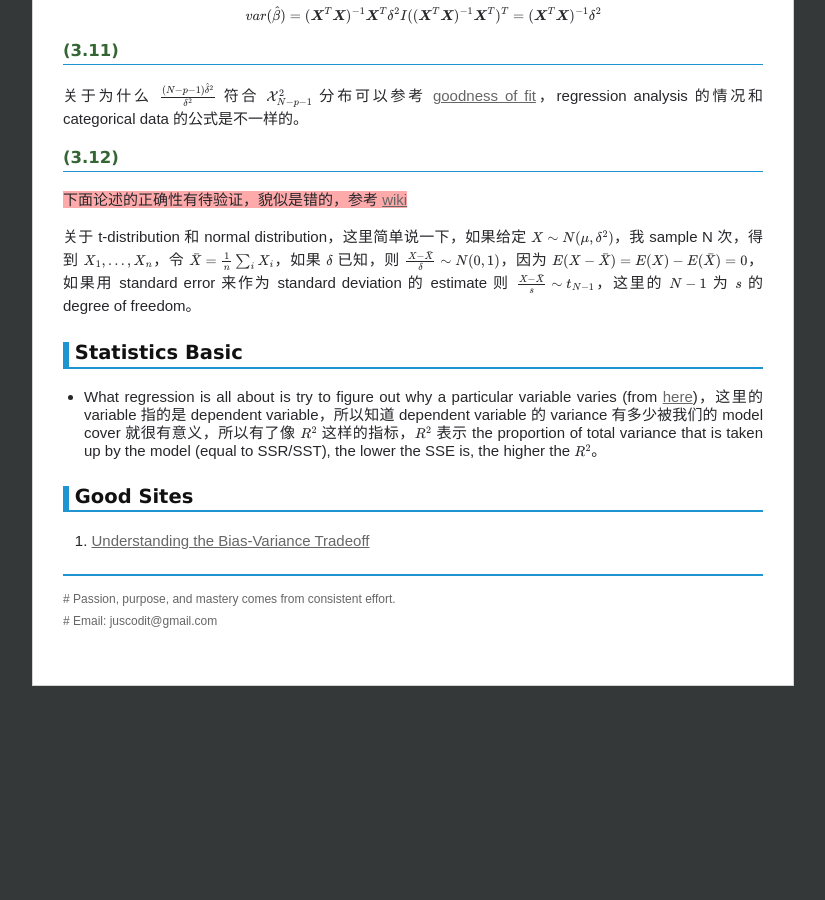
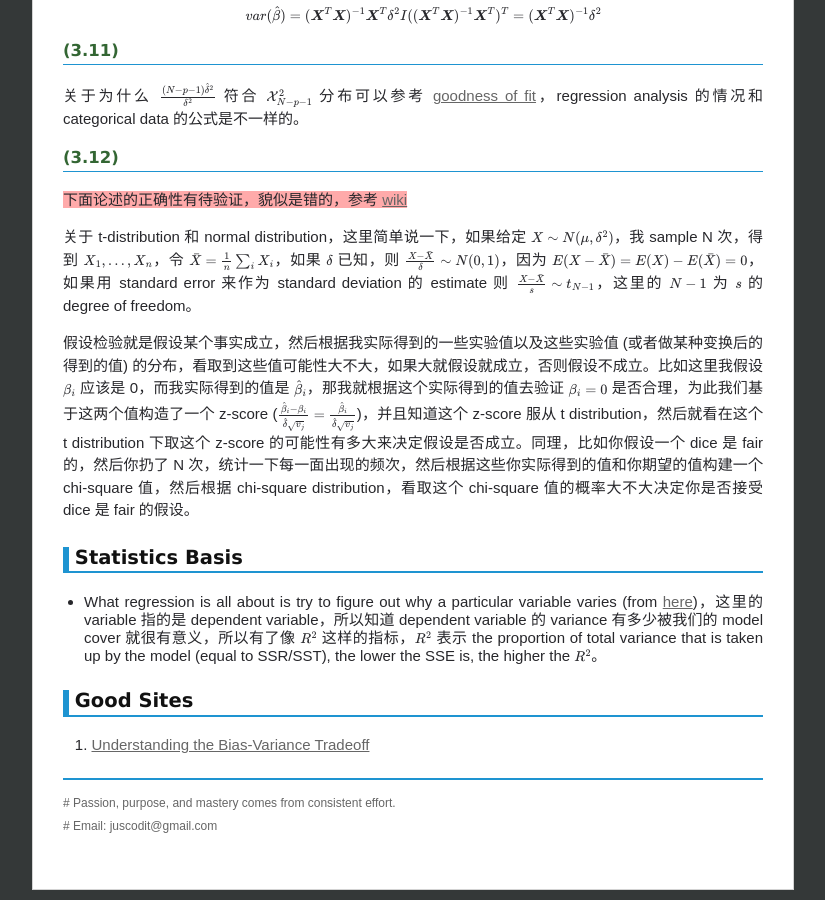
Before and after one commit to chenrushan/chenrushan.github.io, a Jekyll site: the page built from _posts/2014-04-28-esl-note.markdown, in a window 1280 px wide and 900 px high, scrolled down 3102 px. Shown: the whole window, without its empty margins (227-1052 px from the left). Built offline with Jekyll 4.4.1, drawn with Linux system fonts in a browser that asks for light colours; Markdown is read by kramdown in place of the engine named in the settings; formulas are drawn with MathJax 3; before the commit the page ends 3798 px from its top, so only the background shows below that.

Commit message:
[esl]: update

```diff
--- a/_posts/2014-04-28-esl-note.markdown
+++ b/_posts/2014-04-28-esl-note.markdown
@@ -162,7 +162,9 @@ $$
 
 关于 t-distribution 和 normal distribution，这里简单说一下，如果给定 $X \sim N(\mu, \delta^2)$，我 sample N 次，得到 $X\_1, ..., X\_n$，令 $\bar{X} = \frac{1}{n}\sum\_i X\_i$，如果 $\delta$ 已知，则 $\frac{X - \bar{X}}{\delta} \sim N(0, 1)$，因为 $E(X - \bar{X}) = E(X) - E(\bar{X}) = 0$，如果用 standard error 来作为 standard deviation 的 estimate 则 $\frac{X - \bar{X}}{s} \sim t\_{N - 1}$，这里的 $N-1$ 为 $s$ 的 degree of freedom。
 
-### Statistics Basic
+假设检验就是假设某个事实成立，然后根据我实际得到的一些实验值以及这些实验值 (或者做某种变换后的得到的值) 的分布，看取到这些值可能性大不大，如果大就假设就成立，否则假设不成立。比如这里我假设 $\beta\_i$ 应该是 0，而我实际得到的值是 $\hat{\beta}\_i$，那我就根据这个实际得到的值去验证 $\beta\_i = 0$ 是否合理，为此我们基于这两个值构造了一个 z-score ($\frac{\hat{\beta}\_i - \beta\_i}{\hat{\delta}\sqrt{v\_j}} = \frac{\hat{\beta}\_i}{\hat{\delta}\sqrt{v\_j}}$)，并且知道这个 z-score 服从 t distribution，然后就看在这个 t distribution 下取这个 z-score 的可能性有多大来决定假设是否成立。同理，比如你假设一个 dice 是 fair 的，然后你扔了 N 次，统计一下每一面出现的频次，然后根据这些你实际得到的值和你期望的值构建一个 chi-square 值，然后根据 chi-square distribution，看取这个 chi-square 值的概率大不大决定你是否接受 dice 是 fair 的假设。
+
+### Statistics Basis
 
 * What regression is all about is try to figure out why a particular variable varies (from [here](https://www.youtube.com/watch?v=aq8VU5KLmkY))，这里的 variable 指的是 dependent variable，所以知道 dependent variable 的 variance 有多少被我们的 model cover 就很有意义，所以有了像 $R^2$ 这样的指标，$R^2$ 表示 the proportion of total variance that is taken up by the model (equal to SSR/SST), the lower the SSE is, the higher the $R^2$。
 
```
